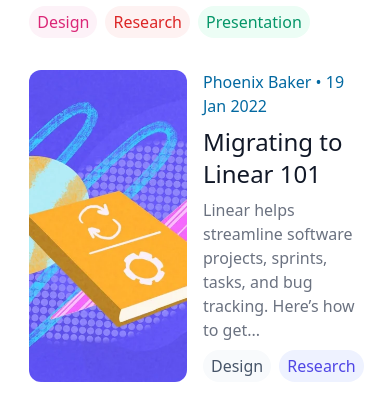
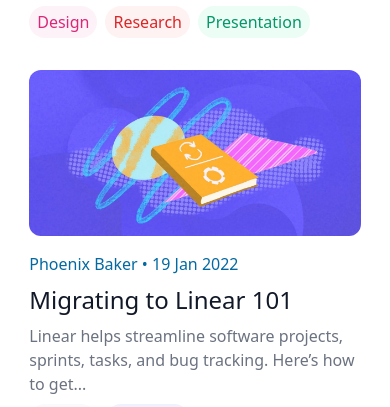
Before and after one commit to TomasSadone/challenge_invgate, a React (Vite) app: page / in a window 390 px wide. Shown: the part 1156-1563 px from the top of the page. Built offline with nearby package versions, Linux system fonts and the light colour scheme.

Commit message:
minor styles updates

```diff
--- a/src/components/Card.tsx
+++ b/src/components/Card.tsx
@@ -14,10 +14,10 @@ export const Card = ({ post, i, postIndex, handleAddFilter, arrow }: Props) => {
     return (
         <div
             className={`grid gap-4 content-start  rounded-xl ${
-                i === 0 && postIndex === 0 ? 'row-span-2' : ''
+                i === 0 && postIndex === 0 ? 'lg:row-span-2' : ''
             } ${
                 i === 0 && postIndex !== 0
-                    ? 'grid-cols-2 md:grid-cols-1 lg:grid-cols-2 '
+                    ? 'sm:grid-cols-2 md:grid-cols-1 lg:grid-cols-2 '
                     : ''
             }`}
         >
```
